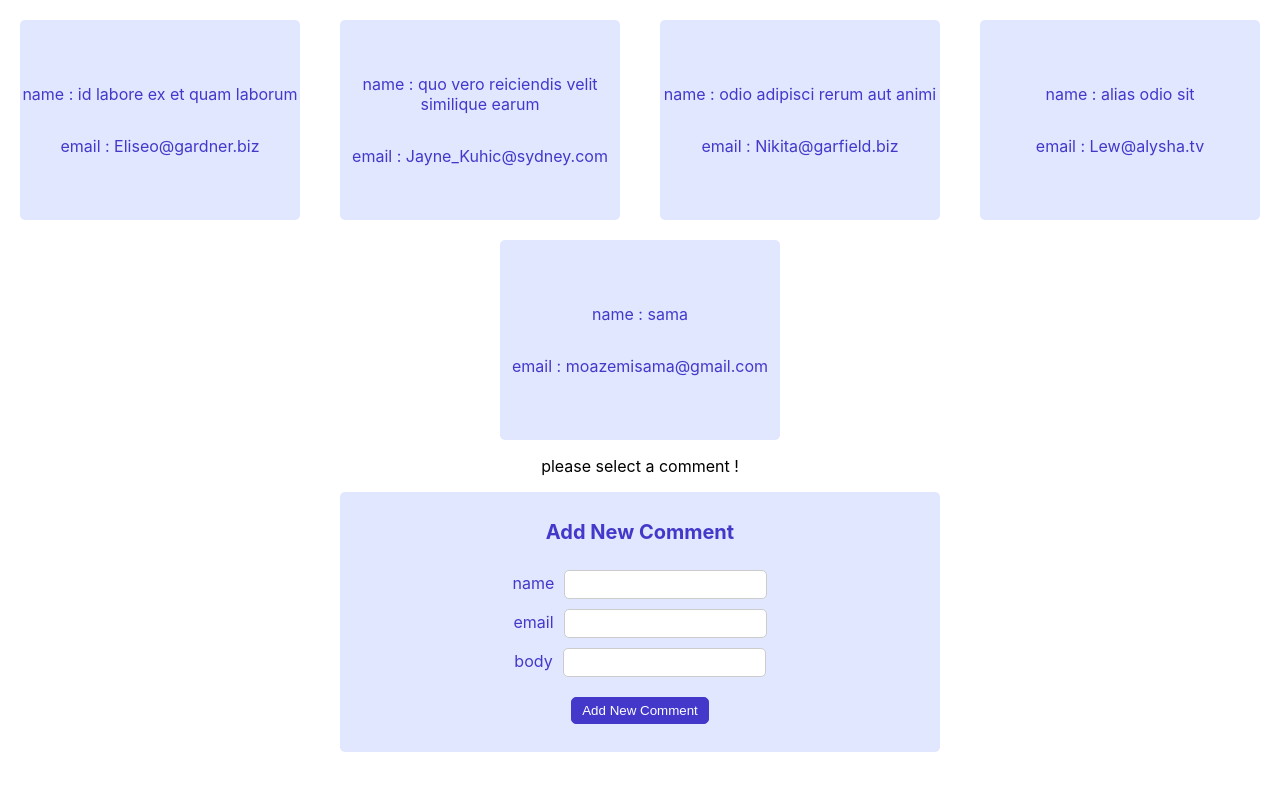
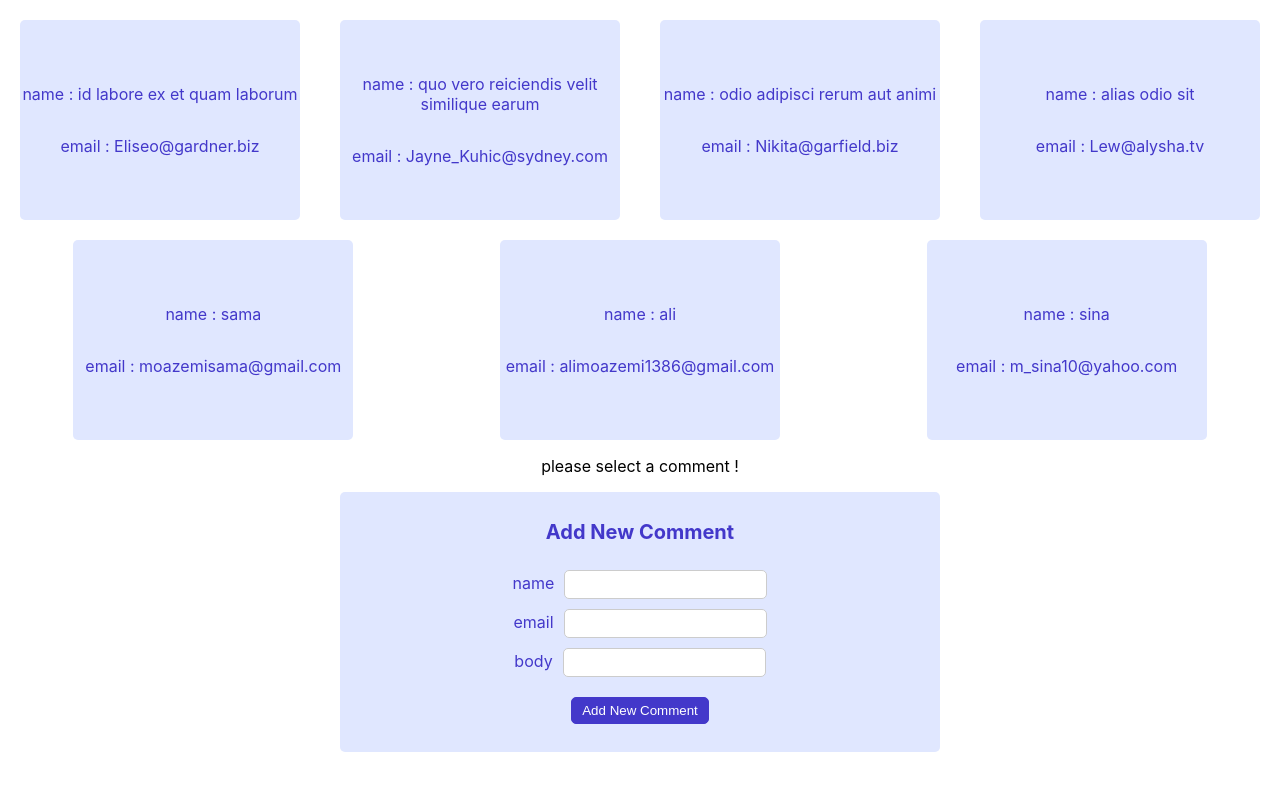
Before and after one commit to samamoazemi/http-app, a React (Create React App) app: page / in a window 1280 px wide. Shown: the top 790 px of the page. Built offline with nearby package versions, Linux system fonts and the light colour scheme; data requests are answered from the project's data file.

Commit message:
Update state after add new comment (2)

```diff
--- a/data/db.json
+++ b/data/db.json
@@ -34,6 +34,20 @@
       "content": "this is a comment",
       "postId": 10,
       "id": 5
+    },
+    {
+      "name": "ali",
+      "email": "alimoazemi1386@gmail.com",
+      "content": "this is a comment",
+      "postId": 10,
+      "id": 6
+    },
+    {
+      "name": "sina",
+      "email": "m_sina10@yahoo.com",
+      "content": "this is a comment",
+      "postId": 10,
+      "id": 7
     }
   ]
 }
--- a/src/components/NewComment/NewComment.js
+++ b/src/components/NewComment/NewComment.js
@@ -2,7 +2,7 @@ import axios from "axios";
 import { useState } from "react";
 import style from "./NewComment.module.css";
 
-const NewComment = ({onAddPost}) => {
+const NewComment = ({setComments}) => {
     const[comment, setComment] = useState({
         name : "",
         email : "",
@@ -14,7 +14,13 @@ const NewComment = ({onAddPost}) => {
         setComment({ ...comment, [e.target.name] : e.target.value });
     }
 
-
+    const postCommentHandler = () => {
+        axios
+        .post("http://localhost:3001/comments", {...comment, postId: 10 })
+        .then((res) => axios.get("http://localhost:3001/comments"))
+        .then((res) => setComments(res.data))
+        .catch()
+    }
 
     return (
         <div className={style.newComment}>
@@ -31,7 +37,7 @@ const NewComment = ({onAddPost}) => {
                 <label>body</label>
                 <input type="textarea" onChange={changeHandler} name="content" />
             </div>
-            <button onClick={() => onAddPost(comment)}>Add New Comment</button>
+            <button onClick={postCommentHandler}>Add New Comment</button>
         </div>
      );
 }
--- a/src/container/Discussion/Discussion.js
+++ b/src/container/Discussion/Discussion.js
@@ -30,14 +30,6 @@ const Discussion = () => {
 
     }
 
-    const postCommentHandler = (comment) => {
-        axios
-        .post("http://localhost:3001/comments", {...comment, postId: 10 })
-        .then((res) => axios.get("http://localhost:3001/comments"))
-        .then((res) => setComments(res.data))
-        .catch()
-    }
-
     return (
         <main className={style.discussion}>
             <section>
@@ -58,7 +50,7 @@ const Discussion = () => {
                 <FullComment commentId={selectedId} />
             </section>
             <section>
-                <NewComment onAddPost={postCommentHandler} />
+                <NewComment setComments={setComments} />
             </section>
         </main>
      );
```
